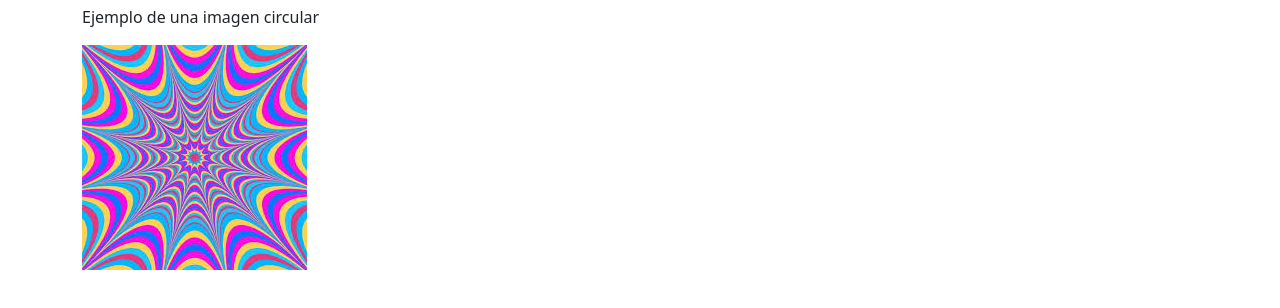
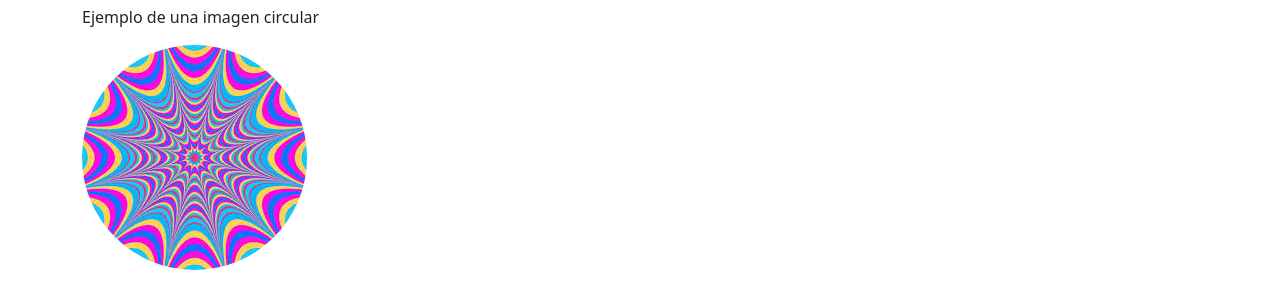
Before and after one commit to Lmrg20/ProyectoBS, a plain HTML site: page index.html in a window 1280 px wide. Shown: the part 318-626 px from the top of the page. Drawn offline with Linux system fonts and the light colour scheme.

Commit message:
Cambio 2 Img

```diff
--- a/index.html
+++ b/index.html
@@ -48,7 +48,7 @@
     <div class="container">
         <h2>Imagen circular</h2>
         <p>Ejemplo de una imagen circular</p>
-        <img src="Imagenes/Im1.jfif" alt="">
+        <img src="Imagenes/Im1.jfif" class="rounded-circle" alt="">
     </div>
 </body>
 </html>
```
